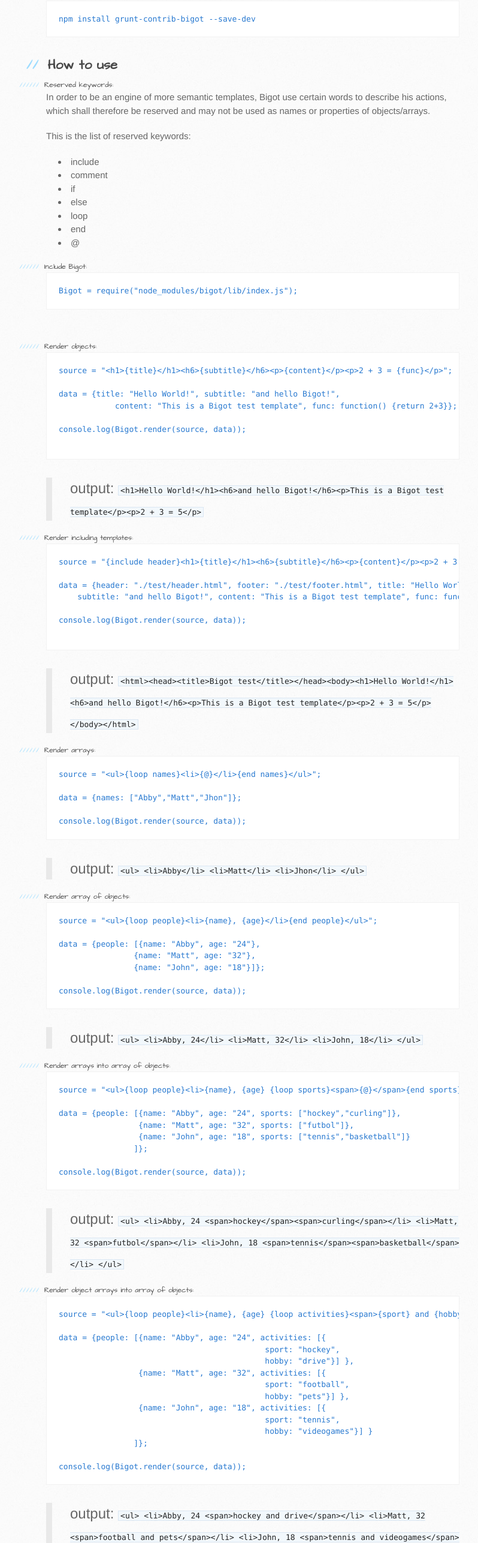
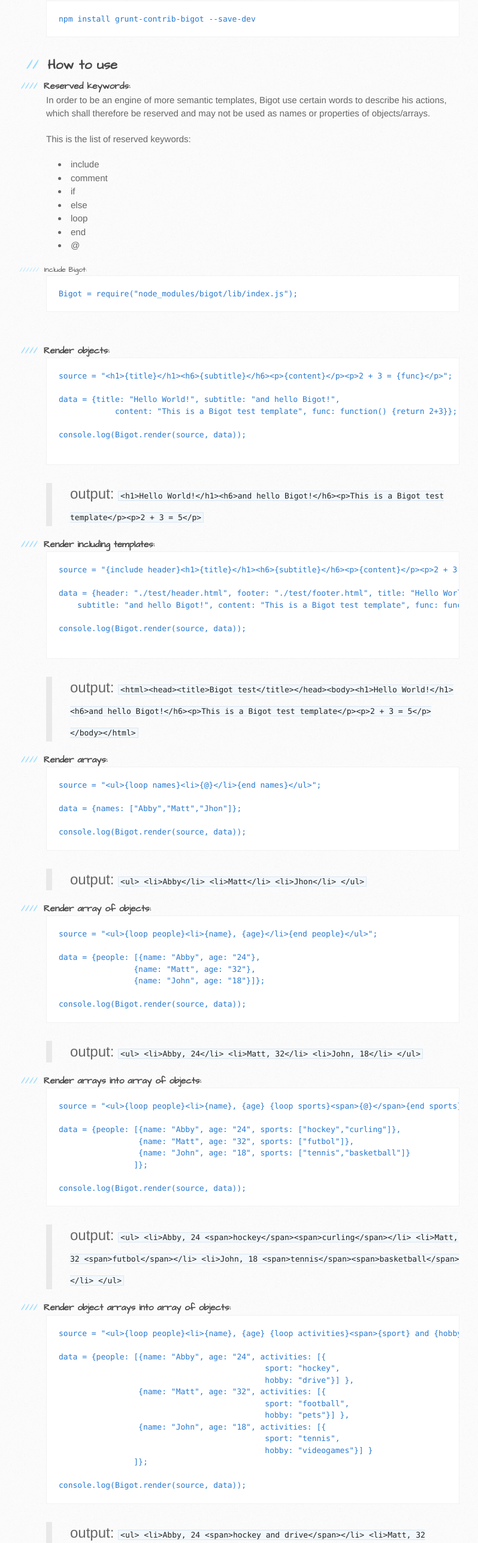
Before and after one commit to FireZenk/bigot, a plain HTML site: page index.html in a window 1280 px wide. Shown: the part 1968-4540 px from the top of the page at 60% size, without its empty margins (93-891 px from the left). Drawn offline with Linux system fonts and the light colour scheme.

Commit message:
Update index.html

```diff
--- a/index.html
+++ b/index.html
@@ -57,8 +57,8 @@
 <h2>
 <a name="how-to-use" class="anchor" href="#how-to-use"><span class="octicon octicon-link"></span></a>How to use</h2>
 
-<h6>
-<a name="reserved-keywords" class="anchor" href="#reserved-keywords"><span class="octicon octicon-link"></span></a>Reserved keywords:</h6>
+<h4>
+<a name="reserved-keywords" class="anchor" href="#reserved-keywords"><span class="octicon octicon-link"></span></a>Reserved keywords:</h4>
 
 <p>In order to be an engine of more semantic templates, Bigot use certain words to describe his actions, which shall therefore be reserved and may not be used as names or properties of objects/arrays.</p>
 
@@ -78,8 +78,8 @@
 <pre><code>Bigot = require("node_modules/bigot/lib/index.js");
 </code></pre>
 
-<hr><h6>
-<a name="render-objects" class="anchor" href="#render-objects"><span class="octicon octicon-link"></span></a>Render objects:</h6>
+<hr><h4>
+<a name="render-objects" class="anchor" href="#render-objects"><span class="octicon octicon-link"></span></a>Render objects:</h4>
 
 <pre><code>source = "&lt;h1&gt;{title}&lt;/h1&gt;&lt;h6&gt;{subtitle}&lt;/h6&gt;&lt;p&gt;{content}&lt;/p&gt;&lt;p&gt;2 + 3 = {func}&lt;/p&gt;";
 
@@ -94,8 +94,8 @@
 <p>output: <code>&lt;h1&gt;Hello World!&lt;/h1&gt;&lt;h6&gt;and hello Bigot!&lt;/h6&gt;&lt;p&gt;This is a Bigot test template&lt;/p&gt;&lt;p&gt;2 + 3 = 5&lt;/p&gt;</code></p>
 </blockquote>
 
-<h6>
-<a name="render-including-templates" class="anchor" href="#render-including-templates"><span class="octicon octicon-link"></span></a>Render including templates:</h6>
+<h4>
+<a name="render-including-templates" class="anchor" href="#render-including-templates"><span class="octicon octicon-link"></span></a>Render including templates:</h4>
 
 <pre><code>source = "{include header}&lt;h1&gt;{title}&lt;/h1&gt;&lt;h6&gt;{subtitle}&lt;/h6&gt;&lt;p&gt;{content}&lt;/p&gt;&lt;p&gt;2 + 3 = {func}&lt;/p&gt;{include footer}";
 
@@ -110,8 +110,8 @@
 <p>output: <code>&lt;html&gt;&lt;head&gt;&lt;title&gt;Bigot test&lt;/title&gt;&lt;/head&gt;&lt;body&gt;&lt;h1&gt;Hello World!&lt;/h1&gt;&lt;h6&gt;and hello Bigot!&lt;/h6&gt;&lt;p&gt;This is a Bigot test template&lt;/p&gt;&lt;p&gt;2 + 3 = 5&lt;/p&gt;&lt;/body&gt;&lt;/html&gt;</code></p>
 </blockquote>
 
-<h6>
-<a name="render-arrays" class="anchor" href="#render-arrays"><span class="octicon octicon-link"></span></a>Render arrays:</h6>
+<h4>
+<a name="render-arrays" class="anchor" href="#render-arrays"><span class="octicon octicon-link"></span></a>Render arrays:</h4>
 
 <pre><code>source = "&lt;ul&gt;{loop names}&lt;li&gt;{@}&lt;/li&gt;{end names}&lt;/ul&gt;";
 
@@ -124,8 +124,8 @@
 <p>output: <code>&lt;ul&gt; &lt;li&gt;Abby&lt;/li&gt; &lt;li&gt;Matt&lt;/li&gt; &lt;li&gt;Jhon&lt;/li&gt; &lt;/ul&gt;</code></p>
 </blockquote>
 
-<h6>
-<a name="render-array-of-objects" class="anchor" href="#render-array-of-objects"><span class="octicon octicon-link"></span></a>Render array of objects:</h6>
+<h4>
+<a name="render-array-of-objects" class="anchor" href="#render-array-of-objects"><span class="octicon octicon-link"></span></a>Render array of objects:</h4>
 
 <pre><code>source = "&lt;ul&gt;{loop people}&lt;li&gt;{name}, {age}&lt;/li&gt;{end people}&lt;/ul&gt;";
 
@@ -140,8 +140,8 @@
 <p>output: <code>&lt;ul&gt; &lt;li&gt;Abby, 24&lt;/li&gt; &lt;li&gt;Matt, 32&lt;/li&gt; &lt;li&gt;John, 18&lt;/li&gt; &lt;/ul&gt;</code></p>
 </blockquote>
 
-<h6>
-<a name="render-arrays-into-array-of-objects" class="anchor" href="#render-arrays-into-array-of-objects"><span class="octicon octicon-link"></span></a>Render arrays into array of objects:</h6>
+<h4>
+<a name="render-arrays-into-array-of-objects" class="anchor" href="#render-arrays-into-array-of-objects"><span class="octicon octicon-link"></span></a>Render arrays into array of objects:</h4>
 
 <pre><code>source = "&lt;ul&gt;{loop people}&lt;li&gt;{name}, {age} {loop sports}&lt;span&gt;{@}&lt;/span&gt;{end sports}&lt;/li&gt;{end people}&lt;/ul&gt;";
 
@@ -157,8 +157,8 @@
 <p>output: <code>&lt;ul&gt; &lt;li&gt;Abby, 24 &lt;span&gt;hockey&lt;/span&gt;&lt;span&gt;curling&lt;/span&gt;&lt;/li&gt; &lt;li&gt;Matt, 32 &lt;span&gt;futbol&lt;/span&gt;&lt;/li&gt; &lt;li&gt;John, 18 &lt;span&gt;tennis&lt;/span&gt;&lt;span&gt;basketball&lt;/span&gt;&lt;/li&gt; &lt;/ul&gt;</code></p>
 </blockquote>
 
-<h6>
-<a name="render-object-arrays-into-array-of-objects" class="anchor" href="#render-object-arrays-into-array-of-objects"><span class="octicon octicon-link"></span></a>Render object arrays into array of objects:</h6>
+<h4>
+<a name="render-object-arrays-into-array-of-objects" class="anchor" href="#render-object-arrays-into-array-of-objects"><span class="octicon octicon-link"></span></a>Render object arrays into array of objects:</h4>
 
 <pre><code>source = "&lt;ul&gt;{loop people}&lt;li&gt;{name}, {age} {loop activities}&lt;span&gt;{sport} and {hobby}&lt;/span&gt;{end activities}&lt;/li&gt;{end people}&lt;/ul&gt;";
 
@@ -180,8 +180,8 @@
 <p>output: <code>&lt;ul&gt; &lt;li&gt;Abby, 24 &lt;span&gt;hockey and drive&lt;/span&gt;&lt;/li&gt; &lt;li&gt;Matt, 32 &lt;span&gt;football and pets&lt;/span&gt;&lt;/li&gt; &lt;li&gt;John, 18 &lt;span&gt;tennis and videogames&lt;/span&gt;&lt;/li&gt; &lt;/ul&gt;</code></p>
 </blockquote>
 
-<h6>
-<a name="render-conditionals" class="anchor" href="#render-conditionals"><span class="octicon octicon-link"></span></a>Render conditionals:</h6>
+<h4>
+<a name="render-conditionals" class="anchor" href="#render-conditionals"><span class="octicon octicon-link"></span></a>Render conditionals:</h4>
 
 <pre><code>source = "{if showMe}&lt;p&gt;Hello {if canShow}&lt;span&gt;friend!&lt;/span&gt;{else}&lt;span&gt;{name}!&lt;/span&gt;{end canShow}&lt;/p&gt;{else}&lt;p&gt;Bye!&lt;/p&gt;{end showMe}";
 
@@ -196,8 +196,8 @@
 <p>output: <code>&lt;p&gt;Hello &lt;span&gt;Lightning McQueen!&lt;/span&gt;&lt;/p&gt;</code></p>
 </blockquote>
 
-<h6>
-<a name="comments-with-bigot" class="anchor" href="#comments-with-bigot"><span class="octicon octicon-link"></span></a>Comments with Bigot:</h6>
+<h4>
+<a name="comments-with-bigot" class="anchor" href="#comments-with-bigot"><span class="octicon octicon-link"></span></a>Comments with Bigot:</h4>
 
 <pre><code>source = "{comment Start of file}&lt;h1&gt;{title}&lt;/h1&gt;&lt;h6&gt;{subtitle}&lt;/h6&gt;{comment Middle of file}&lt;p&gt;{content}&lt;/p&gt;&lt;p&gt;2 + 3 = {func}&lt;/p&gt;{comment End of file}";
 
@@ -210,8 +210,8 @@
 <p>output: <code>&lt;h1&gt;Hello World!&lt;/h1&gt;&lt;h6&gt;and hello Bigot!&lt;/h6&gt;&lt;p&gt;This is a Bigot test template&lt;/p&gt;&lt;p&gt;2 + 3 = 5&lt;/p&gt;</code></p>
 </blockquote>
 
-<h6>
-<a name="helpers-with-bigot" class="anchor" href="#helpers-with-bigot"><span class="octicon octicon-link"></span></a>Helpers with Bigot:</h6>
+<h4>
+<a name="helpers-with-bigot" class="anchor" href="#helpers-with-bigot"><span class="octicon octicon-link"></span></a>Helpers with Bigot:</h4>
 
 <pre><code>source = "&lt;h1&gt;{toUpper title}&lt;/h1&gt;&lt;h6&gt;{toLower subtitle}&lt;/h6&gt;";
 
@@ -236,8 +236,8 @@
 <p>output: <code>&lt;h1&gt;HELLO WORLD!&lt;/h1&gt;&lt;h6&gt;and hello bigot!&lt;/h6&gt;</code></p>
 </blockquote>
 
-<h6>
-<a name="more-samples-see-testtestcoffee" class="anchor" href="#more-samples-see-testtestcoffee"><span class="octicon octicon-link"></span></a>More samples? See test/test.coffee</h6>
+<h4>
+<a name="more-samples-see-testtestcoffee" class="anchor" href="#more-samples-see-testtestcoffee"><span class="octicon octicon-link"></span></a>More samples? See test/test.coffee</h4>
 
 <h2>
 <a name="test" class="anchor" href="#test"><span class="octicon octicon-link"></span></a>Test</h2>
```
